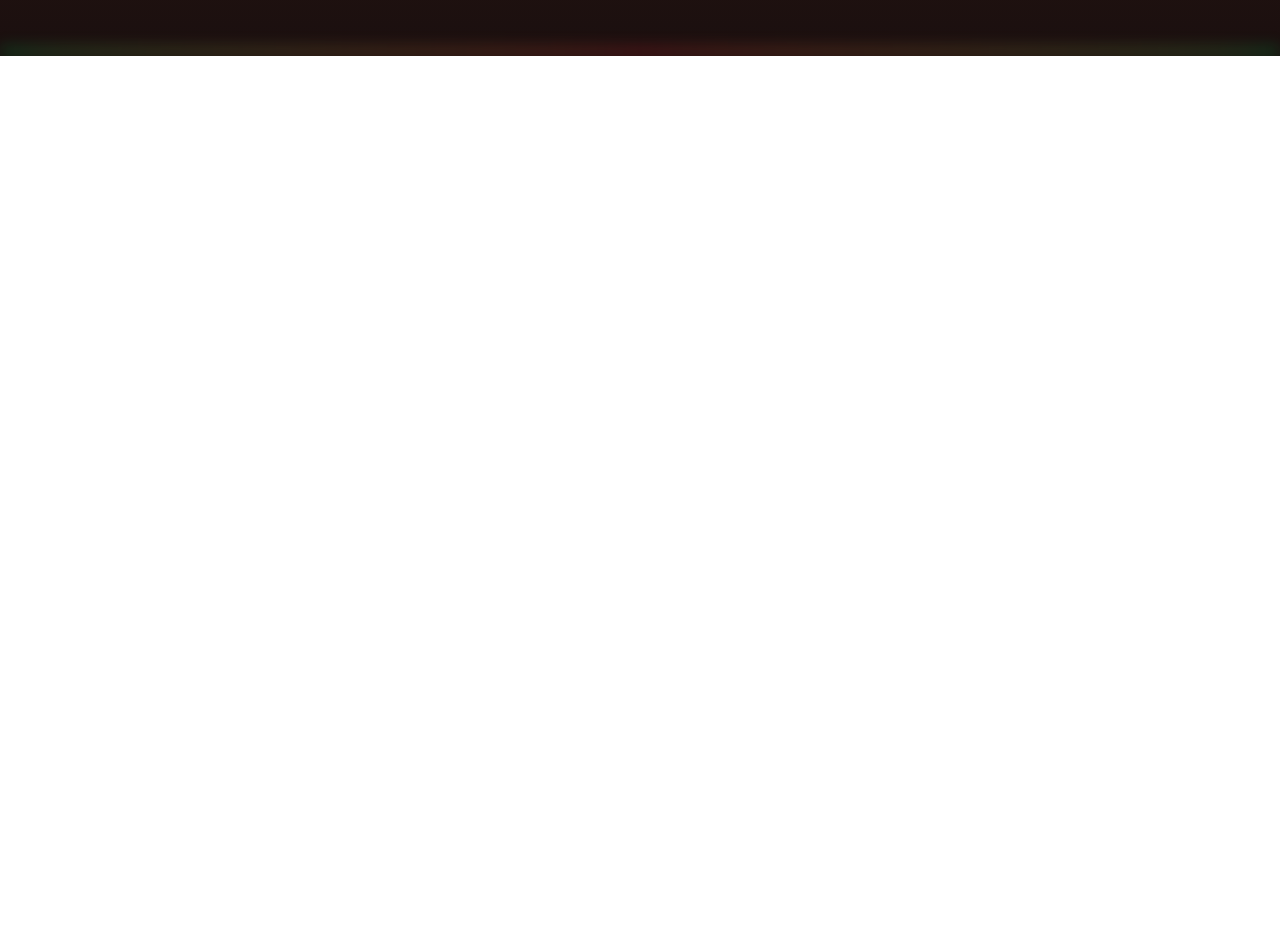
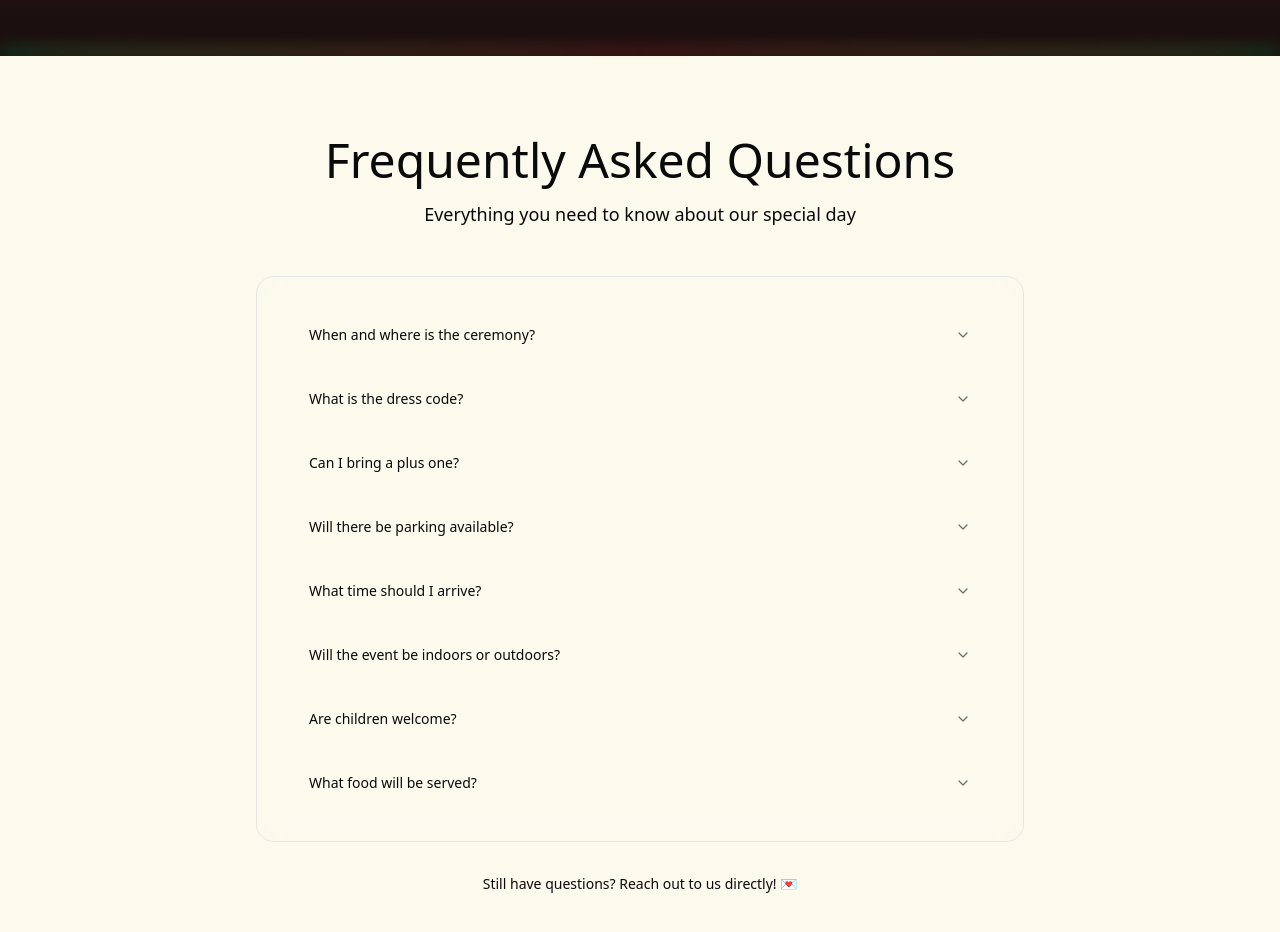
Before and after one commit to TiagoPimCosta/Wedding-Invitation, a Next.js app: page / in a window 1280 px wide. Shown: the part 1320-2252 px from the top of the page. Before the commit the page ends 1376 px from the top, so only its background shows below. Built offline with nearby package versions, Linux system fonts and the light colour scheme.

Commit message:
Add FAQSection component to display frequently asked questions on the homepage

```diff
--- a/app/page.tsx
+++ b/app/page.tsx
@@ -1,4 +1,5 @@
 import CountdownSection from "@/components/CountdownSection";
+import FAQSection from "@/components/FAQSection";
 import HeroSection from "@/components/HeroSection";
 
 export default function Home() {
@@ -7,6 +8,7 @@ export default function Home() {
       <div className="min-h-screen bg-[#FCF9ED]">
         <HeroSection />
         <CountdownSection />
+        <FAQSection />
       </div>
     </>
   );
--- /dev/null
+++ b/components/FAQSection.tsx
@@ -0,0 +1,103 @@
+import {
+  Accordion,
+  AccordionContent,
+  AccordionItem,
+  AccordionTrigger,
+} from "@/components/ui/accordion";
+
+const faqs = [
+  {
+    question: "When and where is the ceremony?",
+    answer:
+      "The ceremony will take place on December 25th, 2025, at 4:00 PM. The venue details will be shared in your personal invitation.",
+  },
+  {
+    question: "What is the dress code?",
+    answer:
+      "We're having a Christmas-themed wedding! We encourage festive formal attire. Think elegant reds, greens, golds, or classic black and white with holiday accessories.",
+  },
+  {
+    question: "Can I bring a plus one?",
+    answer:
+      "Due to venue capacity, we kindly ask that you only bring guests who are named on your invitation. If you have any questions, please reach out to us directly.",
+  },
+  {
+    question: "Will there be parking available?",
+    answer:
+      "Yes! Complimentary parking will be available at the venue. Detailed directions and parking information will be included in your formal invitation.",
+  },
+  {
+    question: "What time should I arrive?",
+    answer:
+      "We recommend arriving 30 minutes before the ceremony begins to allow time for seating. The ceremony will start promptly at 4:00 PM.",
+  },
+  {
+    question: "Will the event be indoors or outdoors?",
+    answer:
+      "The ceremony and reception will be held indoors in a beautifully decorated Christmas setting, so you'll be warm and cozy!",
+  },
+  {
+    question: "Are children welcome?",
+    answer:
+      "While we love your little ones, this will be an adults-only celebration. We hope you understand and can arrange childcare for the evening.",
+  },
+  {
+    question: "What food will be served?",
+    answer:
+      "We'll have a festive dinner with traditional Portuguese cuisine and Christmas favorites. Please let us know of any dietary restrictions when you RSVP.",
+  },
+];
+
+const FAQSection = () => {
+  return (
+    <section className="py-20 px-4 relative overflow-hidden">
+      <div className="max-w-3xl mx-auto relative z-10">
+        {/* Section header */}
+        <div className="text-center mb-12">
+          <h2 className="font-display text-4xl md:text-5xl text-gold mb-4">
+            Frequently Asked Questions
+          </h2>
+          <p className="text-cream/80 text-lg">
+            Everything you need to know about our special day
+          </p>
+        </div>
+
+        {/* FAQ Accordion */}
+        <div className="relative">
+          {/* Glowing border effect */}
+          <div className="absolute -inset-1 bg-linear-to-r from-burgundy via-gold to-forest rounded-2xl opacity-30 blur-sm"></div>
+
+          <div className="relative bg-forest/30 backdrop-blur-md rounded-2xl border border-gold/20 p-6 md:p-8">
+            <Accordion type="single" collapsible className="space-y-3">
+              {faqs.map((faq, index) => (
+                <AccordionItem
+                  key={index}
+                  value={`item-${index}`}
+                  className="border-none bg-burgundy/20 rounded-xl overflow-hidden backdrop-blur-sm"
+                >
+                  <AccordionTrigger className="px-5 py-4 text-left text-cream hover:text-gold hover:no-underline transition-colors group">
+                    <span className="flex items-center gap-3">
+                      <span className="font-medium">{faq.question}</span>
+                    </span>
+                  </AccordionTrigger>
+                  <AccordionContent className="px-5 pb-4 text-cream/80 border-t border-gold/10 pt-4 ml-8">
+                    {faq.answer}
+                  </AccordionContent>
+                </AccordionItem>
+              ))}
+            </Accordion>
+          </div>
+        </div>
+
+        {/* Bottom decoration */}
+        <div className="text-center mt-8">
+          <p className="text-cream/60 text-sm">
+            Still have questions? Reach out to us directly! 💌
+          </p>
+        </div>
+      </div>
+    </section>
+  );
+};
+
+export default FAQSection;
```
